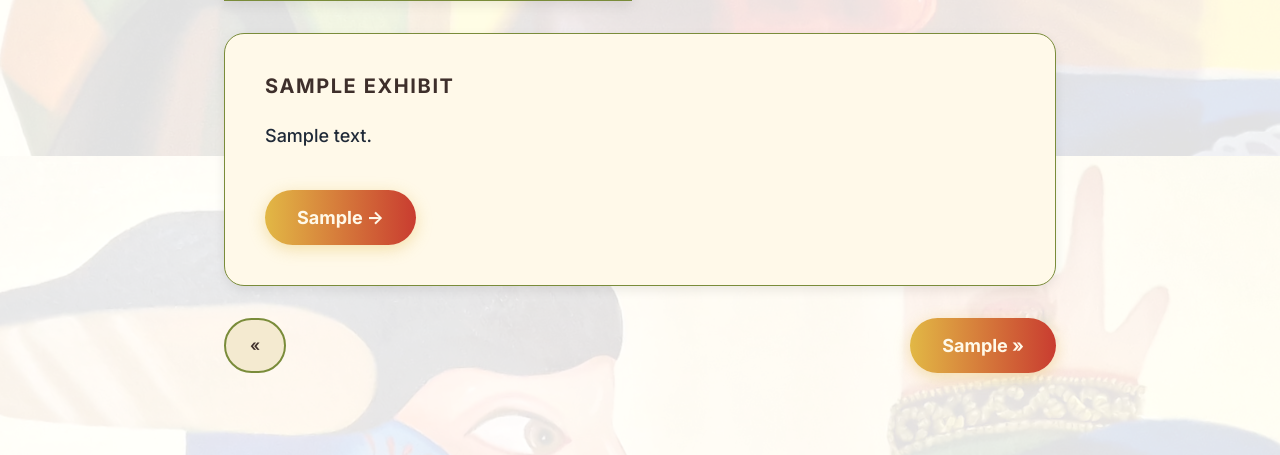
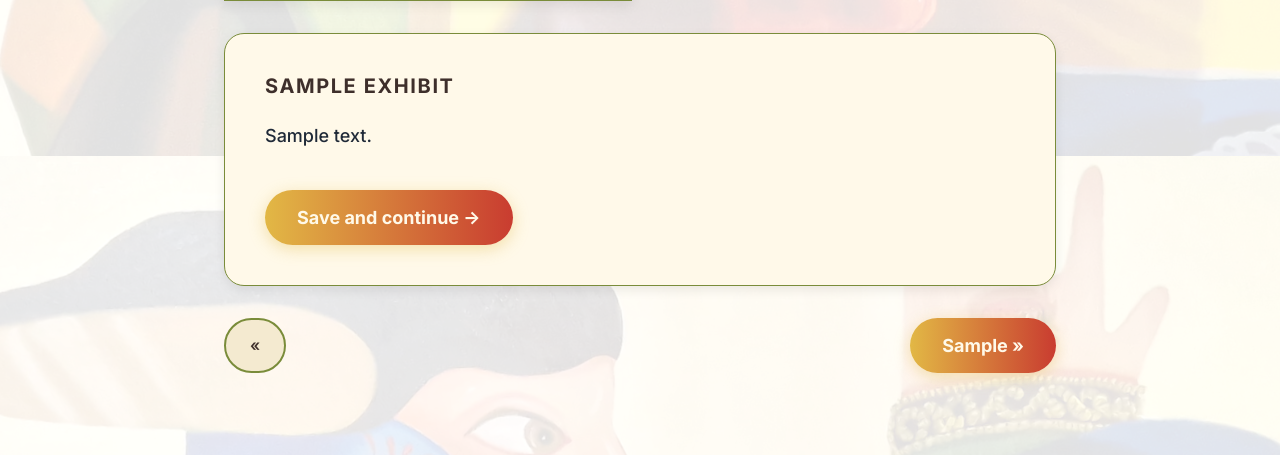
Before and after one commit to data4sci/gallery_twin, a Python web app: template app/templates/exhibit.html in a window 1280 px wide. Shown: the part 744-1199 px from the top of the page. Run offline with Jinja, Linux system fonts and the light colour scheme; the template is opened without the code that fills it: most values are stand-ins (such as "Sample title", 1, 10 or a date in 2020); some libraries are stand-ins or nearby versions.

Commit message:
debug: replace original button with a simple HTML button for testing

```diff
--- a/app/templates/exhibit.html
+++ b/app/templates/exhibit.html
@@ -233,11 +233,18 @@
             </div>
             {% endfor %}
 
+            <!-- Original button - commented out for debugging
             <button type="submit"
     :disabled="isSubmitting"
     class="cta-button w-full sm:w-auto mt-4"
     x-text="isSubmitting ? '{{ site_copy.exhibit.saving_text if site_copy and site_copy.exhibit else 'Saving...' }}' : '{{ site_copy.exhibit.save_button if site_copy and site_copy.exhibit else 'Save and continue' }} →'">
 </button>
+            -->
+
+            <!-- DEBUG: Simple HTML button with hardcoded text -->
+            <button type="submit" class="cta-button w-full sm:w-auto mt-4">
+                Save and continue →
+            </button>
         </form>
     </div>
     {% endif %}
```
